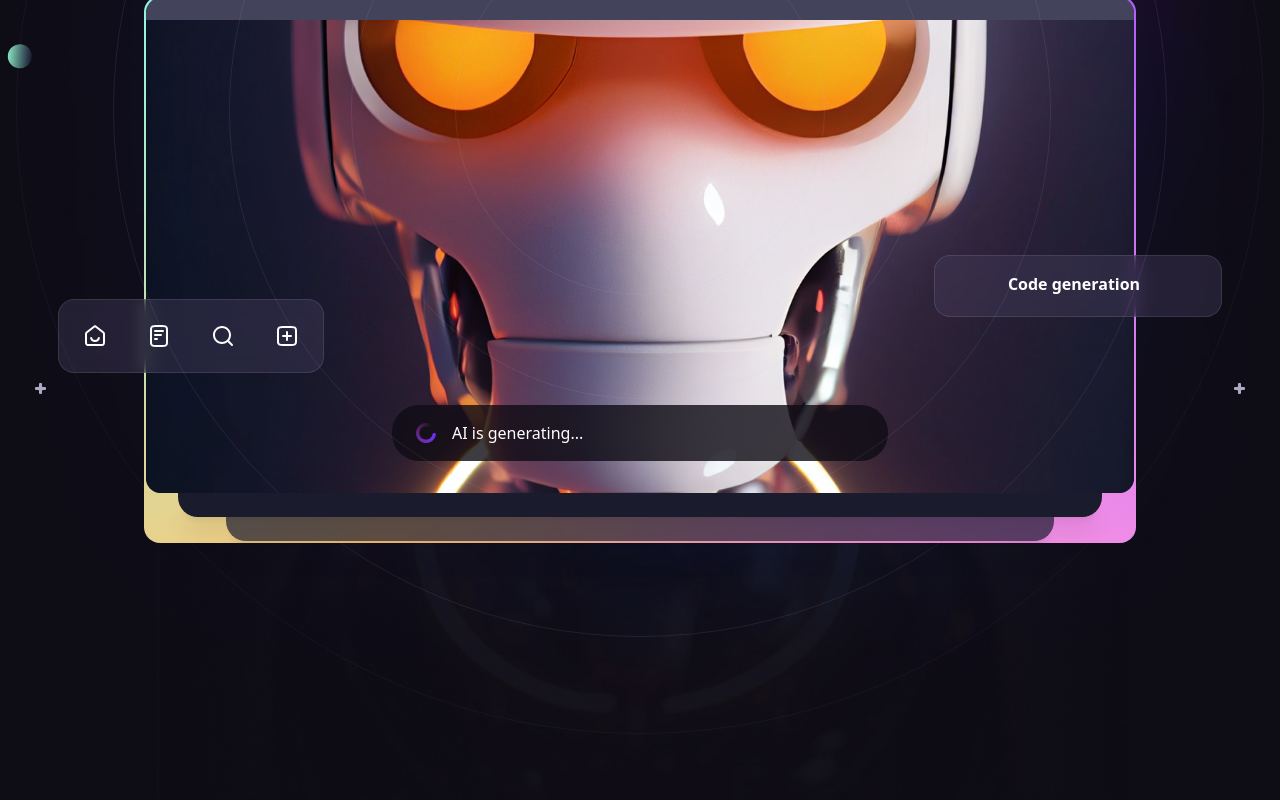
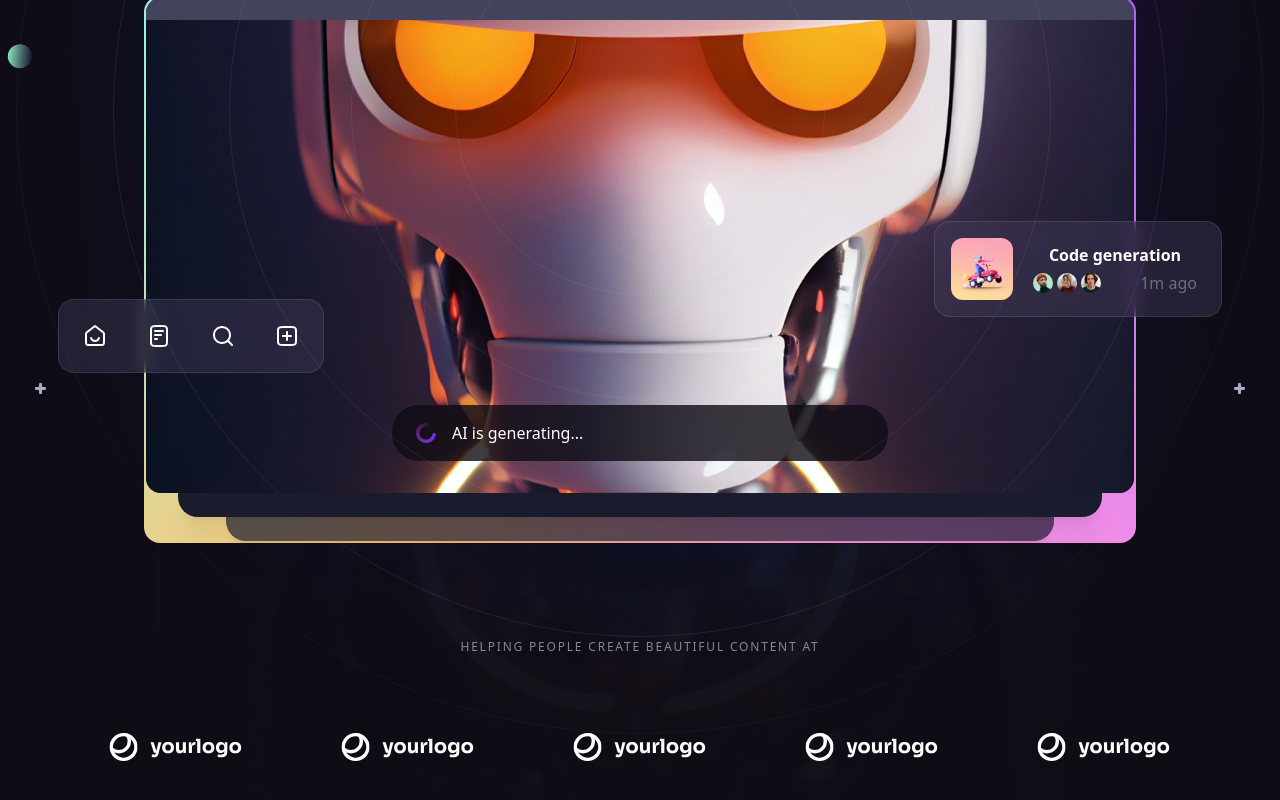
Before and after one commit to JZ556/modern-3d-landing-page, a React (Vite) app: page / in a window 1280 px wide. Shown: the part 496-1296 px from the top of the page. Built offline with nearby package versions, Linux system fonts and the light colour scheme.

Commit message:
feat: complete hero section and navigation system

```diff
--- /dev/null
+++ b/src/components/CompanyLogos.jsx
@@ -0,0 +1,19 @@
+import React from 'react'
+import {companyLogos} from '../constants'
+
+const CompanyLogos = ({className}) => {
+  return (
+    <div className={className}>
+        <h5 className='tagline mb-6 text-center text-n-1/50'>Helping people create beautiful content at</h5>
+        <ul className='flex'>
+            {companyLogos.map((logo, index) => (
+               <li className='flex items-center justify-center flex-1 h-[8.5rem]' key={index}>
+                <img src={logo} width={134} height={28} alt={logo} />
+               </li>
+            ))}
+        </ul>
+    </div>
+  )
+}
+
+export default CompanyLogos
--- a/src/components/Hero.jsx
+++ b/src/components/Hero.jsx
@@ -9,6 +9,7 @@ import { ScrollParallax } from 'react-just-parallax'
 import { useRef } from 'react'
 import Generating from './Generating'
 import Notification from './Notification'
+import CompanyLogos from './CompanyLogos'
 
 const Hero = () => {
     const parallaxRef = useRef(null)
@@ -32,7 +33,10 @@ const Hero = () => {
                             <div className='h-[1.4rem] bg-n-10 rounded-t-[0.9rem]'/>
                             <div className='aspect-[33/40] rounded-b-[0.9rem] overflow-hidden md:aspect-[688/490] lg:aspect-[1024/490]'>
                                 <img src={robot} className='w-full scale-[1.7] translate-y-[8%] md:scale-[1] md:-translate-y-[10%] lg:-translate-y-[23%]' width={1240} height={490} alt='AI' />
-                                <Generating className='absolute left-4 right-4 bottom-5 md:left-1/2 md:right-auto md:bottom-8 md:w-[31rem] md:-translate-x-1/2'/>
+                                <ScrollParallax isAbsolutelyPositioned>
+                                    <Generating className='absolute left-4 right-4 bottom-5 md:left-1/2 md:right-auto md:bottom-8 md:w-[31rem] md:-translate-x-1/2'/>
+                                </ScrollParallax>
+
                                 <ScrollParallax isAbsolutelyPositioned>
                                     <ul className='hidden absolute -left-[5.5rem] bottom-[7.5rem] py-1 px-1 bg-n-9/40 backdrop-blur border border-n-1/10 rounded-2xl xl:flex '>
                                         {heroIcons.map((icon, index) => (
@@ -60,8 +64,10 @@ const Hero = () => {
                     <div className='absolute -top-[54%] left-1/2 w-[234%] -translate-x-1/2 md:-top-[46%] md:w-[136%] lg:-top-[104%] -z-10'>
                         <img src={heroBackground} className=' w-full ' width={1440} height={1800} alt="hero" />
                     </div>
+
                 </div>
             </div>
+            <CompanyLogos className='hidden relative z-10 mt-20 lg:block'/>
         </div>
         <BottomLine/>
     </Section>
--- a/src/components/Notification.jsx
+++ b/src/components/Notification.jsx
@@ -1,10 +1,25 @@
 import React from 'react'
-
+import {notificationImages} from '../constants'
+import notification1 from '../assets/notification/image-1.png'
 const Notification = ({className, title}) => {
   return (
-         <div className={`${className || ''} flex items-center p-4 pr-6 bg-n-9/40 backdrop-blur border border-n-1/10 rounded-2xl gap-5`}>
+        <div className={`${className || ''} flex items-center p-4 pr-6 bg-n-9/40 backdrop-blur border border-n-1/10 rounded-2xl gap-5`}>
+        <img src={notification1} width={62} height={62} alt="image" className='rounded-xl'/>
         <div className='flex-1'>
-            <h6 className='mb-1 font-semibold justify-between'>{title}</h6>
+            <h6 className='mb-1 font-semibold text-base'>{title}</h6>
+
+            <div className='flex items-center justify-between'>
+                <ul className='flex -m-0.5 '>
+                    {notificationImages.map((item, index) => (
+                        <li key={index} className='flex w-6 h-6 border-2 border-n-12 rounded-full overflow-hidden '>
+                            <img src={item} className='w-full ' width={20} height={20} alt={item}/>
+                        </li>
+                    ))}
+                </ul>
+                <div className='body-2 text-n-13 '>
+                    1m ago
+                </div>
+            </div>
         </div>
     </div>
   )
```
